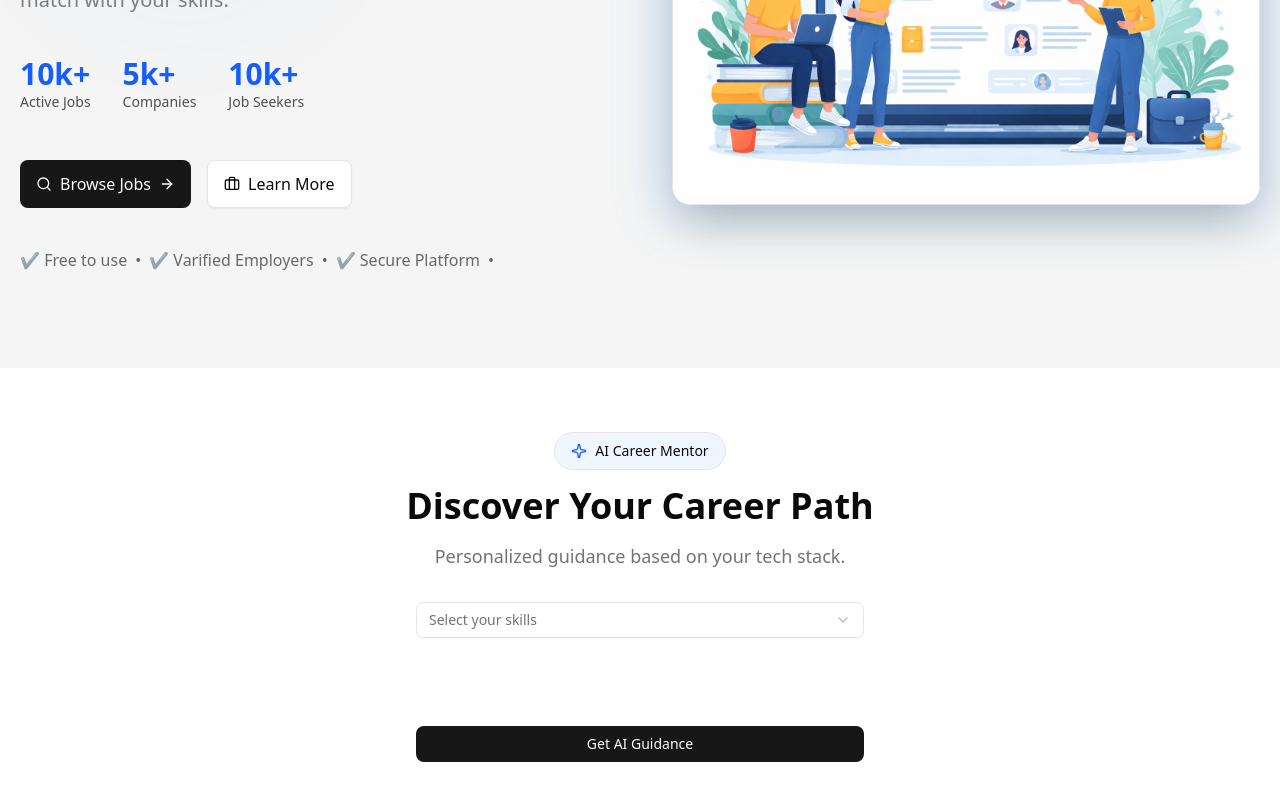
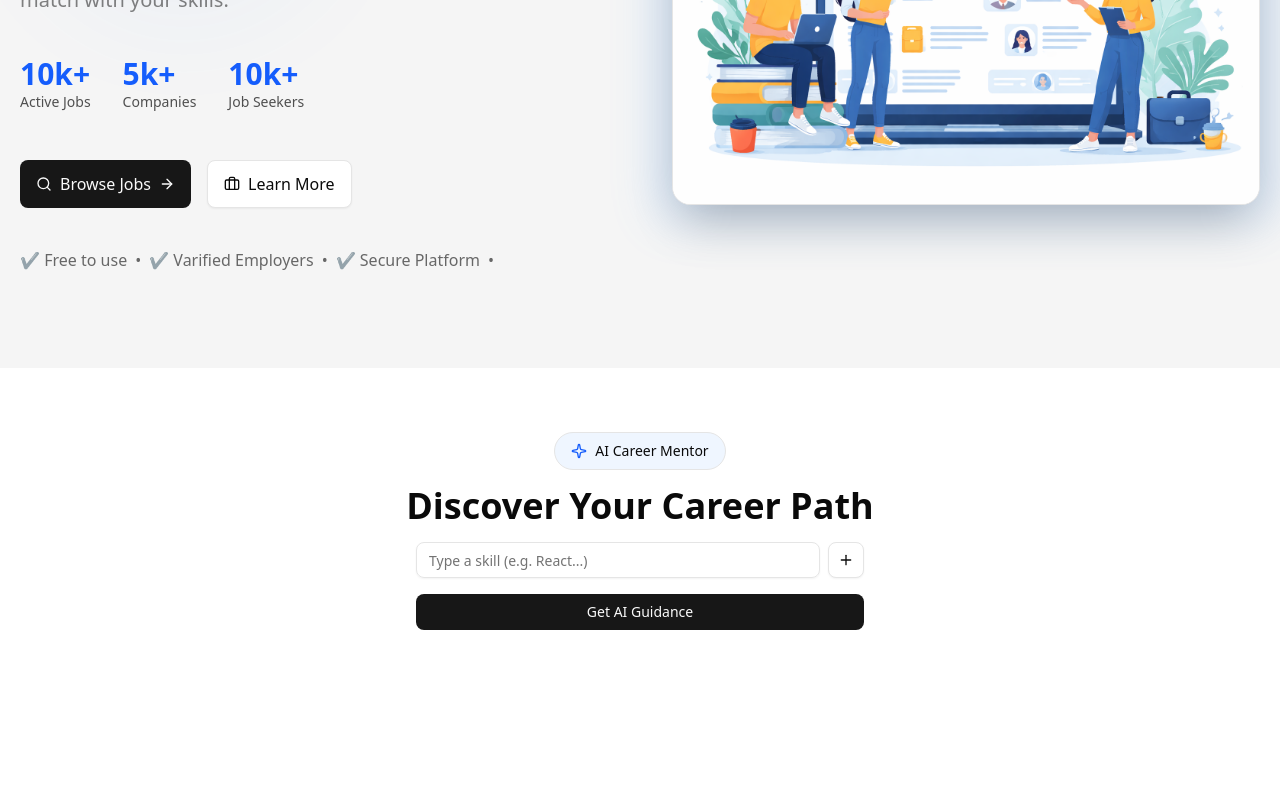
Before and after one commit to jineksh/Job-Portal-Frontend, a Next.js app: page / in a window 1280 px wide. Shown: the part 416-1216 px from the top of the page. After the commit the page ends 1158 px from the top, so only its background shows below. Built offline with nearby package versions, Linux system fonts and the light colour scheme.

Commit message:
some changes on the carrer guidance page

```diff
--- a/src/components/home/CareerGuidance.jsx
+++ b/src/components/home/CareerGuidance.jsx
@@ -1,9 +1,9 @@
 'use client'
 
 import React, { useState } from 'react'
-import { Sparkle, X, Lightbulb, BrainCircuit, Loader2 } from 'lucide-react'
+import { Sparkle, X, Lightbulb, BrainCircuit, Loader2, Plus, Briefcase } from 'lucide-react'
 import { Button } from "@/components/ui/button"
-import { Select, SelectContent, SelectItem, SelectTrigger, SelectValue } from "@/components/ui/select"
+import { Input } from "@/components/ui/input"
 import { toast } from "sonner"
 import {
   Dialog,
@@ -12,20 +12,32 @@ import {
   DialogTitle,
 } from "@/components/ui/dialog"
 
-const SUGGESTED_SKILLS = ["React", "Node.js", "Python", "Data Science", "UI/UX Design", "DevOps"];
-
 const CareerGuidance = () => {
     const [skills, setSkills] = useState([]);
+    const [currentSkill, setCurrentSkill] = useState("");
     const [loading, setLoading] = useState(false);
     const [isOpen, setIsOpen] = useState(false);
-    const [aiGuidance, setAiGuidance] = useState("");
 
-    const addSkill = (skill) => {
-        if (skills.includes(skill)) {
-            toast.warning("Pehle se add hai bhai!");
+    // Ab guidance aur jobs dono ke liye state
+    const [aiResult, setAiResult] = useState({ guidance: "", jobs: [] });
+
+    const addSkill = () => {
+        const trimmedSkill = currentSkill.trim();
+        if (!trimmedSkill) return;
+        if (skills.includes(trimmedSkill)) {
+            toast.warning("Pehle se add hai!");
+            setCurrentSkill("");
             return;
         }
-        setSkills([...skills, skill]);
+        setSkills([...skills, trimmedSkill]);
+        setCurrentSkill("");
+    };
+
+    const handleKeyDown = (e) => {
+        if (e.key === 'Enter') {
+            e.preventDefault();
+            addSkill();
+        }
     };
 
     const removeSkill = (skillToRemove) => {
@@ -34,28 +46,24 @@ const CareerGuidance = () => {
 
     const handleSubmitToAI = async () => {
         if (skills.length === 0) {
-            toast.error("Skills Missing!", {
-                description: "Bhai, kam se kam ek skill toh chuno!",
-            });
+            toast.error("Bhai, skills toh likho!");
             return;
         }
 
         setLoading(true);
 
         try {
-            // Yaha tumhari API call aayegi
-            // const response = await fetch('/api/guidance', { method: 'POST', body: JSON.stringify({ skills }) });
-            // const data = await response.json();
-
-            // Dummy data for example:
+            // Simulated API Response with Jobs
             setTimeout(() => {
-                setAiGuidance(`Based on your focus on ${skills.join(", ")}, you should aim for Senior Developer roles. Focus on System Design and Open Source contributions to boost your profile.`);
+                setAiResult({
+                    guidance: `Aapka tech stack (${skills.join(", ")}) kaafi solid hai. Career growth ke liye architecture aur system design par focus karein.`,
+                    jobs: ["Full Stack Developer", "Technical Architect", "Product Engineer", "DevOps Specialist"]
+                });
                 setLoading(false);
                 setIsOpen(true);
             }, 1500);
-
         } catch (error) {
-            toast.error("Kuch error aa gaya!");
+            toast.error("Error aa gaya!");
             setLoading(false);
         }
     };
@@ -68,32 +76,32 @@ const CareerGuidance = () => {
                     <span className='text-sm font-medium'>AI Career Mentor</span>
                 </div>
                 <h2 className='text-3xl md:text-4xl font-bold mb-4'>Discover Your Career Path</h2>
-                <p className='text-lg text-muted-foreground mx-auto mb-8 max-w-2xl'>
-                    Personalized guidance based on your tech stack.
-                </p>
 
                 <div className="flex flex-col items-center gap-4 max-w-md mx-auto">
-                    <Select onValueChange={addSkill}>
-                        <SelectTrigger className="w-full">
-                            <SelectValue placeholder="Select your skills" />
-                        </SelectTrigger>
-                        <SelectContent>
-                            {SUGGESTED_SKILLS.map((skill) => (
-                                <SelectItem key={skill} value={skill}>{skill}</SelectItem>
-                            ))}
-                        </SelectContent>
-                    </Select>
-
-                    <div className="flex flex-wrap gap-2 justify-center min-h-[40px]">
-                        {skills.map((skill) => (
-                            <span key={skill} className="flex items-center gap-1 bg-blue-100 text-blue-700 px-3 py-1 rounded-full text-sm font-medium dark:bg-blue-900 dark:text-blue-100">
-                                {skill}
-                                <X size={14} className="cursor-pointer" onClick={() => removeSkill(skill)} />
-                            </span>
-                        ))}
+                    <div className="flex w-full gap-2">
+                        <Input
+                            placeholder="Type a skill (e.g. React...)"
+                            value={currentSkill}
+                            onChange={(e) => setCurrentSkill(e.target.value)}
+                            onKeyDown={handleKeyDown}
+                        />
+                        <Button variant="outline" size="icon" onClick={addSkill} type="button">
+                            <Plus size={18} />
+                        </Button>
                     </div>
 
-                    <Button onClick={handleSubmitToAI} disabled={loading} className="mt-4 w-full">
+                    {skills.length > 0 && (
+                        <div className="flex flex-wrap gap-2 justify-center py-2">
+                            {skills.map((skill) => (
+                                <span key={skill} className="flex items-center gap-1 bg-blue-100 text-blue-700 px-3 py-1 rounded-full text-sm font-medium dark:bg-blue-900 dark:text-blue-100">
+                                    {skill}
+                                    <X size={14} className="cursor-pointer" onClick={() => removeSkill(skill)} />
+                                </span>
+                            ))}
+                        </div>
+                    )}
+
+                    <Button onClick={handleSubmitToAI} disabled={loading} className="w-full">
                         {loading ? <><Loader2 className="mr-2 h-4 w-4 animate-spin" /> Analyzing...</> : "Get AI Guidance"}
                     </Button>
                 </div>
@@ -105,23 +113,39 @@ const CareerGuidance = () => {
                     <DialogHeader>
                         <DialogTitle className="flex items-center gap-2 text-xl">
                             <BrainCircuit className="text-blue-600" />
-                            AI Guidance
+                            AI Personal Mentor
                         </DialogTitle>
                     </DialogHeader>
 
-                    {/* Hydration safe: Using Div instead of DialogDescription (P tag) */}
-                    <div className="space-y-4 py-4">
-                        <div className="bg-muted p-4 rounded-lg border italic text-sm md:text-base leading-relaxed">
-                            "{aiGuidance}"
+                    <div className="space-y-6 py-4">
+                        {/* Guidance Section */}
+                        <div>
+                            <h4 className="text-sm font-bold text-muted-foreground uppercase mb-2 flex items-center gap-2">
+                                <Lightbulb size={16} className="text-yellow-500" />
+                                Career Guidance
+                            </h4>
+                            <div className="bg-muted p-4 rounded-lg border italic text-sm leading-relaxed">
+                                "{aiResult.guidance}"
+                            </div>
                         </div>
 
-                        <div className="flex items-start gap-3 text-sm text-muted-foreground border-t pt-4">
-                            <Lightbulb size={18} className="text-yellow-500 shrink-0" />
-                            <span>This advice is personalized for your current skill set.</span>
+                        {/* Recommended Jobs Section */}
+                        <div>
+                            <h4 className="text-sm font-bold text-muted-foreground uppercase mb-2 flex items-center gap-2">
+                                <Briefcase size={16} className="text-blue-600" />
+                                Recommended Jobs
+                            </h4>
+                            <div className="flex flex-wrap gap-2">
+                                {aiResult.jobs.map((job, index) => (
+                                    <span key={index} className="bg-blue-50 text-blue-700 dark:bg-blue-950 dark:text-blue-300 px-3 py-1 rounded-md text-xs font-semibold border border-blue-100 dark:border-blue-900">
+                                        {job}
+                                    </span>
+                                ))}
+                            </div>
                         </div>
                     </div>
 
-                    <div className="flex justify-end">
+                    <div className="flex justify-end pt-2 border-t">
                         <Button variant="secondary" onClick={() => setIsOpen(false)}>
                             Close
                         </Button>
```
